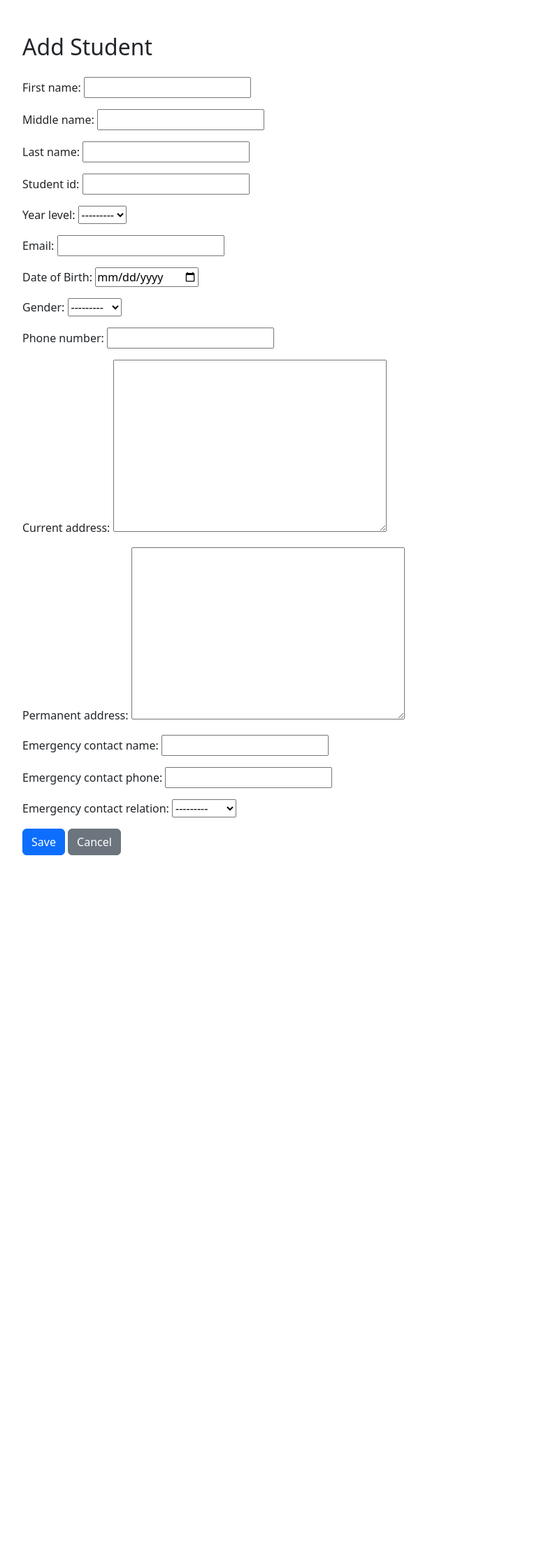
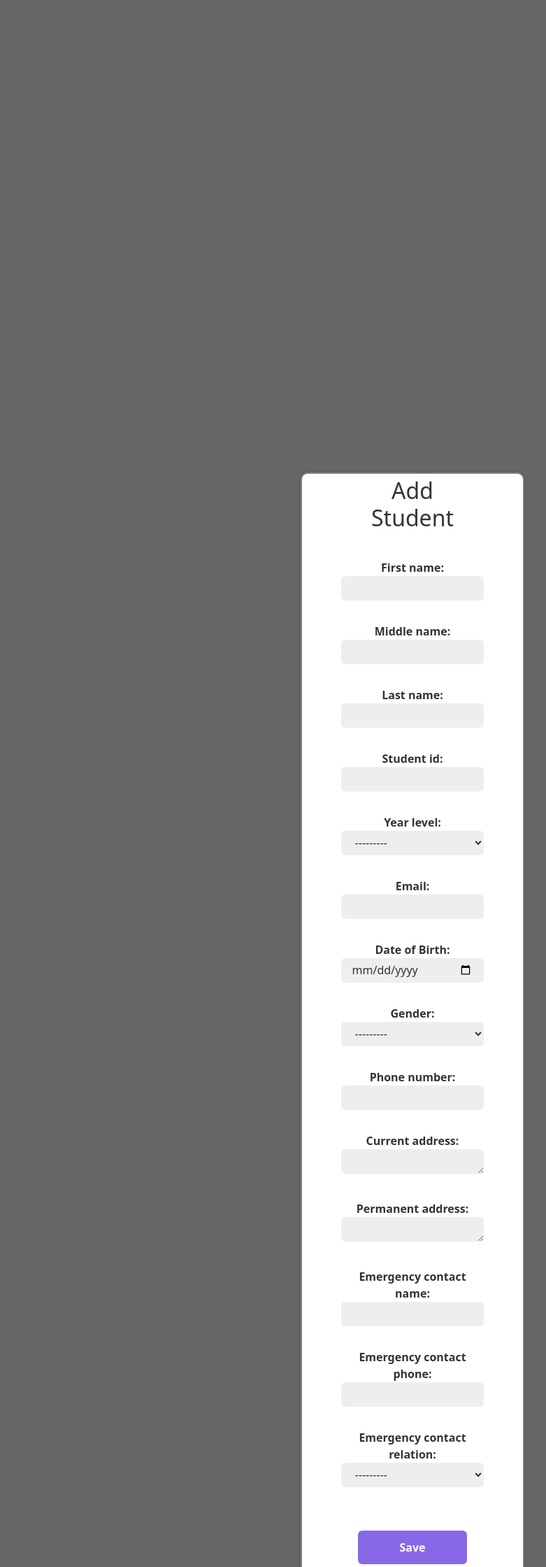
Before and after one commit to DavonGT/CSD-Student-IMS, a Django app: page /create/ in a window 1280 px wide. Shown: the whole page at 70% size, without its empty margins (50-831 px from the left). Run offline with Django 5.2, Linux system fonts and the light colour scheme.

Commit message:
Added a modal Added colors to the button Added colors to the button

```diff
--- /dev/null
+++ b/core/static/core/css/modal.css
@@ -0,0 +1,246 @@
+.no-scroll {
+    height: 100vh;
+    width: 100vw;
+  }
+
+/* Modal Background */
+.modal {
+    display: none;
+    position: fixed;
+    z-index: 9;
+    left: 0;
+    top: 0;
+    width: 100%;
+    height: 100vh;
+    background-color: rgba(0, 0, 0, 0.6);
+    display: flex;
+    justify-content: center;
+    align-items: center;
+    text-align: center;
+    padding: 20px;
+}
+
+/* Modal Box */
+.modal-content {
+    width: 25vw;
+    height: 1650px;
+    top: 380px;
+    gap: 1em;
+    display: flex;
+    justify-content:center;
+    align-items:center;
+    padding: 10em 5em;
+    border-radius: 10px;
+    border: 2px solid rgb(255, 255, 255, .2);
+    background-color: #fff;
+    color: #333;
+    box-shadow: 0 0 5px rgba(0, 0, 0, 0.2);
+}
+
+.modal button {
+    width: 45vw;
+    max-width: 360px;
+    width: 100%;
+    padding: 12px;
+    background: #8868e7;
+    border-radius: 6px;
+    border: none;
+    cursor: #fff;
+    color: #fff;
+    font-weight: 500;
+    margin-bottom: 20px;
+    transition: 0.5s;
+}
+
+.grey-button {
+    width: 250px;
+    height: 40px;
+    font: 16px;
+    padding: 0 15px;
+    color: var(--text-color);
+    background-color: gray;
+    border-radius: .5em;
+    margin-bottom: 1em;
+    border: none;
+    font-weight: bold;
+}
+
+.modal-content button {
+    min-width: 100%;
+    height: auto;
+    padding: 12px;
+    background: #8868e7;
+    border-radius: 6px;
+    border: none;
+    color: #fff;
+    font-weight: bold;
+    margin-bottom: 20px;
+    margin-top: 30px;
+    transition: 0.5s;
+
+    display: flex;
+    align-items: center;
+    justify-content: center;
+    text-align: center;
+}
+
+
+/* Close Button */
+.close {
+    height: 5em;
+    width: 4em;
+    color: #fff;
+    float: right;
+    cursor: pointer;
+    position: absolute;
+    top: 10px;
+    right: 0;
+}
+
+.close:hover {
+    color: #333;
+}
+
+/* Form Container */
+.modal-content form {
+    display: flex;
+    flex-direction: column;
+    align-items: center;
+    width: 100%;
+    gap: 1em;
+}
+
+/* Labels */
+.modal-content label {
+    font-weight: bold;
+    width: 100%;
+}
+
+/* Input, Select, and Textarea Fields */
+.modal-content select,
+.modal-content textarea,
+.modal-content input  {
+    min-width: 16vw;
+    width: 100%;
+    height: 35px;
+    padding: 0 1em;
+    background: #eee;
+    border-radius: 6px;
+    border: none;
+    outline: none;
+    color: #333;
+}
+
+.modal-content input::placeholder {
+    color: #333;
+}
+
+.file-upload-content input{
+    width: 100%;
+    font-size: 16px;
+    height: 45px;
+    padding: 0.8em 1em;
+    background: #eee;
+    border-radius: 6px;
+    border: none;
+    outline: none;
+    color: #333;
+    margin-bottom: 10px;
+}
+
+.select-cour
+
+/* Placeholder Text Color */
+.modal-content input::placeholder {
+    color: rgba(255, 255, 255, 0.5);
+}
+
+.modal-content form label {
+    text-align: center;
+}
+
+/* Checkbox Container */
+.checkbox-container {
+    background-color: transparent;
+    color: #fff;
+    display: flex;
+    align-items: center;
+    justify-content: flex-start;
+    width: 100%;
+    gap: 10px;
+    margin-top: 10px;
+}
+
+.modal-content input[type="checkbox"] {
+    width: 18px;
+    height: 18px;
+    accent-color: #333;
+    cursor: pointer;
+}
+
+/* Submit Button */
+.modal-content button {
+    width: 100%;
+    padding: 12px;
+    background: var();
+    border-radius: 6px;
+    border: none;
+    cursor: #fff;
+    color: #fff;
+    font-weight: 500px;
+    margin-bottom: 20px;
+    transition: 0.5s;
+}
+
+.modal-content button:hover {
+    background-color: #8868e7;
+    color:  #fff;
+    cursor: pointer;
+    transition: color 0.3s ease, background 0.3s ease;
+    box-shadow: 0 0 5px rgb(0, 0, 0);
+}
+
+@media (max-width: 1024px) {
+    .modal-content {
+        width: 40%;
+        padding: 1em 2em;
+        min-height: 95vh;
+    }
+    .open-modal-btn button {
+        width: 40vw;
+    }
+    .modal-content select,
+    .modal-content textarea,
+    .modal-content input  {
+        min-width: 30vw;
+    }
+}
+
+
+@media (max-width: 800px) {
+    .modal-content {
+        width: 40%;
+        padding: 1em 2em;
+        min-height: 60vh;
+    }
+    .open-modal-btn button {
+        width: 40vw;
+    }
+}
+
+@media (max-width: 425px) {
+    .modal-content {
+        height: 75vh;
+        width: 100%;
+        width: 85vw;
+        padding: 1em 5em;
+    }
+    .open-modal-btn button {
+        width: 85vw;
+    }
+    .modal-content select,
+    .modal-content textarea,
+    .modal-content input  {
+        min-width: 50vw;
+    }
+}
--- a/core/static/core/css/table.css
+++ b/core/static/core/css/table.css
@@ -3,7 +3,7 @@
 :root {
     --head-color: #8868e7;
     --line-color: #42434a;
-    --table-hover-color: #ff6899;
+    --table-hover-color: #cecece;
     --table-text-color: #333;
 }
 
--- a/core/templates/core/base.html
+++ b/core/templates/core/base.html
@@ -9,6 +9,7 @@
     {% load static %}
     <link rel="stylesheet" href="{% static 'core/css/style.css' %}">
     <link rel="stylesheet" href="{% static 'core/css/table.css' %}">
+    <link rel="stylesheet" href="{% static 'core/css/modal.css' %}">
     <link rel="stylesheet" type="text/css" href="https://cdn.datatables.net/1.13.6/css/jquery.dataTables.min.css"/>
 
     <script src="https://code.jquery.com/jquery-3.7.0.min.js"></script>
--- a/core/templates/core/student_form.html
+++ b/core/templates/core/student_form.html
@@ -1,17 +1,24 @@
-{% load static %}
 <!DOCTYPE html>
-<html>
+<html lang="en">
 <head>
+<meta charset="UTF-8">
+<meta name="viewport" content="width=device-width, initial-scale=1.0">
+<title>Document</title>{% load static %}
     <title>{% if form.instance.pk %}Edit{% else %}Add{% endif %} Student</title>
     <link rel="stylesheet" href="https://cdn.jsdelivr.net/npm/bootstrap@5.3.3/dist/css/bootstrap.min.css">
+    <link rel="stylesheet" href="{% static 'core/css/modal.css' %}">
 </head>
 <body class="container mt-5">
+    <div class="modal">
+        <div class="modal-content">
             <h2 class="mb-4">{% if form.instance.pk %}Edit{% else %}Add{% endif %} Student</h2>
             <form method="post" class="needs-validation">
                 {% csrf_token %}
                 {{ form.as_p }}
                 <button type="submit" class="btn btn-primary">Save</button>
-        <a href="{% url 'student_list' %}" class="btn btn-secondary">Cancel</a>
+                <a href="{% url 'student_list' %}" class="btn btn-secondary" style="width: 310px; height: 46px; padding: 10px 0;">Cancel</a>
             </form>
+        </div>
+    </div>
 </body>
 </html>
```
Also changed, not shown: core/static/core/css/style.css (+74 -2 lines), core/templates/core/dashboard.html (+20 -3 lines), core/templates/core/student_list.html (+12 -4 lines), core/templates/core/student_other_info.html (+13 -5 lines). Lines whose indentation alone changed are shown as unchanged.
